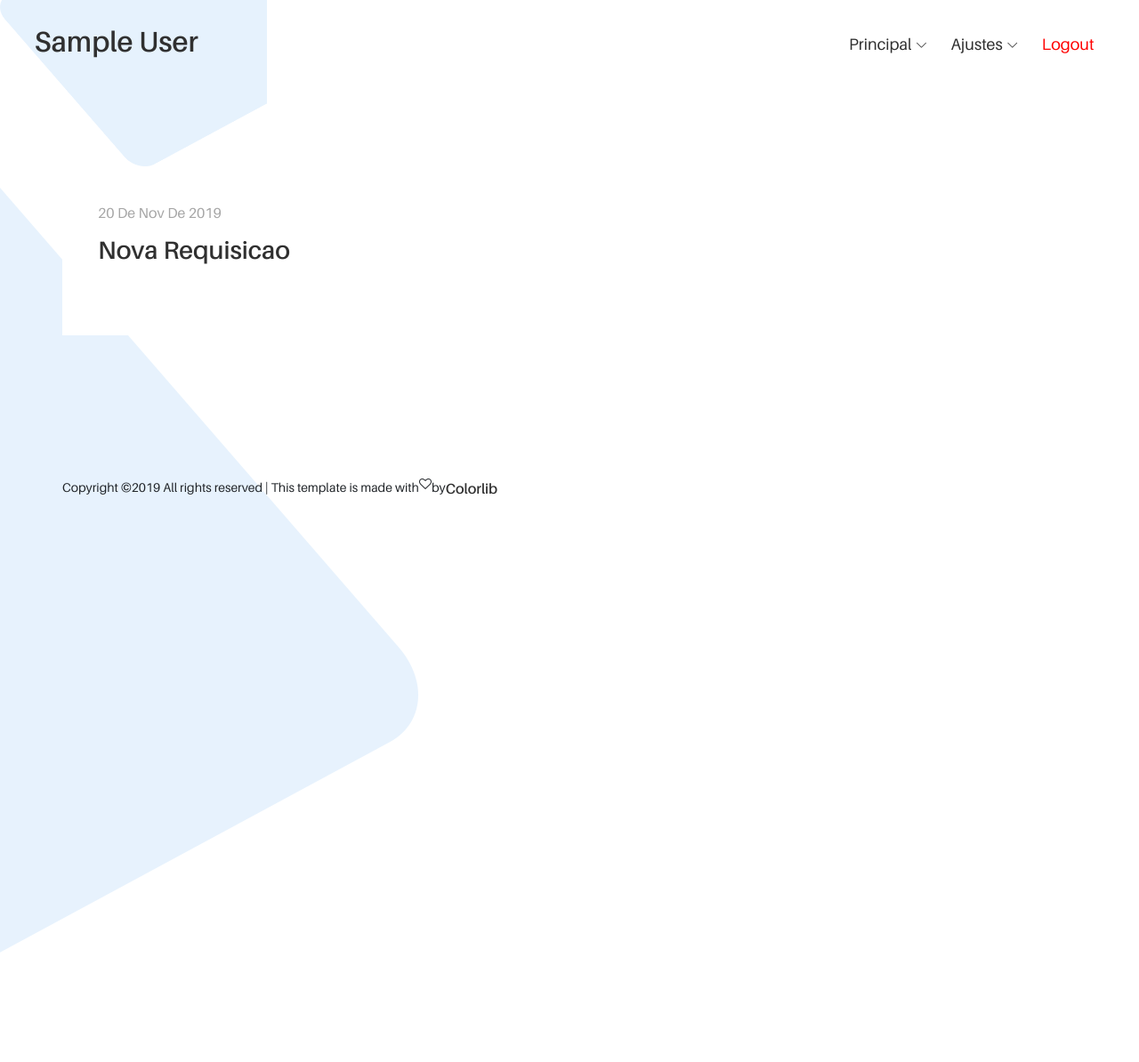
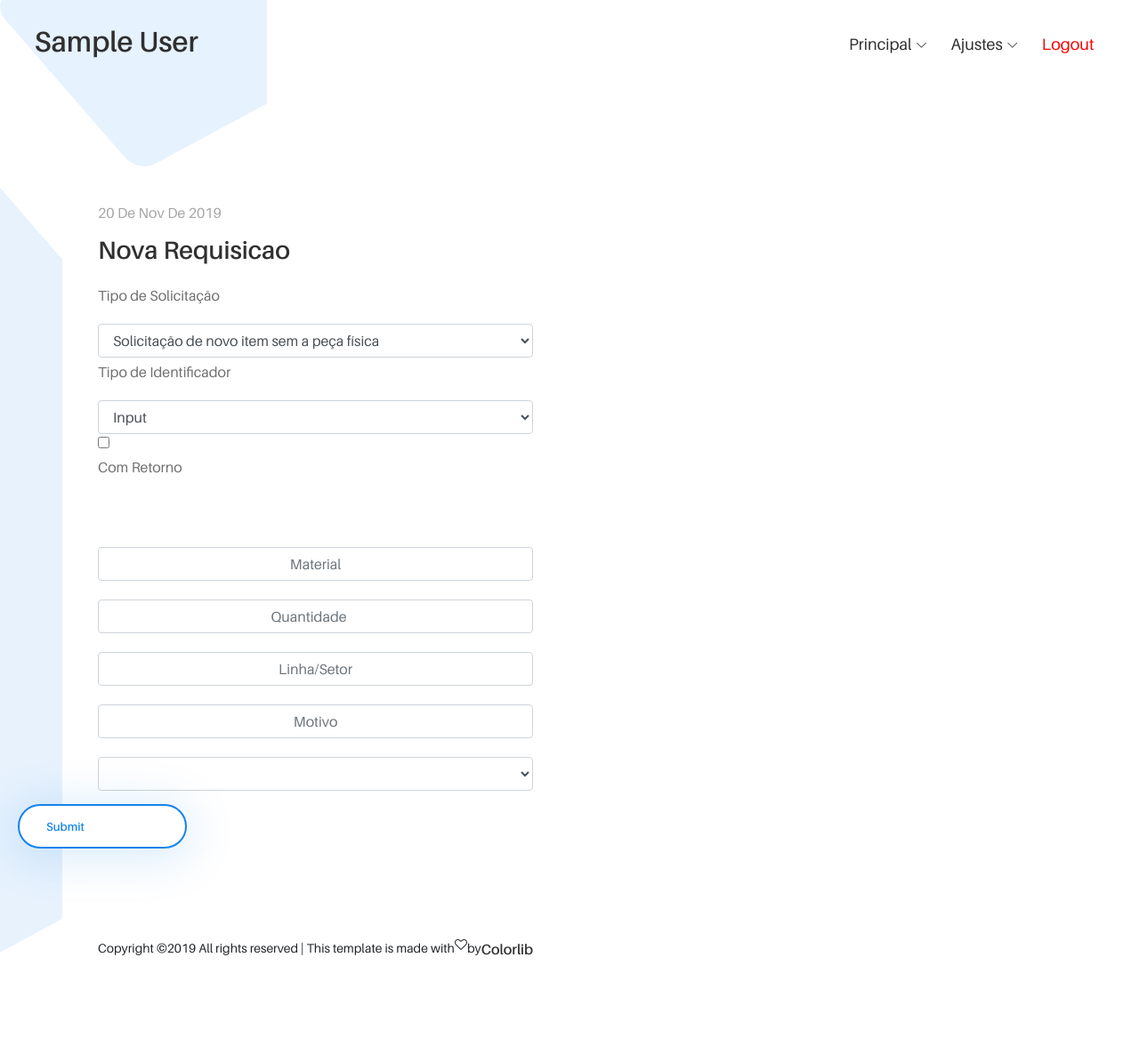
Before and after one commit to KiraLSN/sparepart, a PHP site: page /view/new-request.php in a window 1280 px wide. Shown: the top 1194 px of the page at 89% size. Before the commit the page ends 1071 px from the top, so only its background shows below. Run offline with PHP 8.4, Linux system fonts and the light colour scheme; the visitor is signed in with stand-in values (Sample User, id 1); lists and menus that the app fills with data are empty; some web fonts are replaced.

Commit message:
Teste e validacao do new request.

```diff
--- a/view/new-request.php
+++ b/view/new-request.php
@@ -78,7 +78,7 @@ if ($useraprov == 2){
                 <nav class="classy-navbar justify-content-between" id="uzaNav">
 
                     <!-- Logo -->
-                    <a class="nav-brand" href="index.php">
+                    <a class="nav-brand" href="../index.php">
                         <h2><?php echo $nome ?></h2>
                     </a>
 
@@ -102,7 +102,7 @@ if ($useraprov == 2){
                                 <li><a href="#">Principal</a>
                                     <ul class="dropdown">
 
-                                        <li><a href="report-diario.php">Novo Pedido </a></li>
+                                        <li><a href="view/new-request.php">Novo Pedido </a></li>
                                         <li><a href="report-mensal.php">Relatorio</a></li>
 
                                     </ul>
@@ -189,30 +189,102 @@ if ($useraprov == 2){
                         <h3 id="numcar">
                             <label>Nova Requisicao</label>
                         </h3>
-                        <form method="post">
+                        <form method="post" action="../model/sendNewRequest.php">
+
+                            <p class="branco">Tipo de Solicitação</p><select name="tiposol" class="form-control">
+                                <option>Solicitação de novo item sem a peça física</option>
+                                <option>Solicitação de material para Setup.</option>
+                                <option>Solicitação de item sem retorno ao spare part. </option>
+                                <option>Devolução de item para o S/part [GR] </option>
+
+
+                            </select>
+
+
+                            <p class="branco">Tipo de Identificador</p><select name="list2" class="form-control">
+                                <option>Input</option>
+                                <option>Prensa.</option>
+                                <option>Calibração</option>
+                                <option>LCIA</option>
+                                <option>Radiação</option>
+                                <option>Printer</option>
+                                <option>Bateria</option>
+                                <option>IMEI</option>
+                                <option>Audio Test</option>
+                                <option>Kitting</option>
+                                <option>Outros</option>
+
+
+                            </select>
+
+
+
+                            <div class="form-group">
+                                <input type="checkbox" class="checkbx" name="check" value="Retorno" />
+
+                                <p class="brancobx">Com Retorno</p><br>
+                            </div>
+                            <br>
+                            <div>
+                                <input type="text" class="form-control" name="material" placeholder="Material" autocomplete="on" required />
+                            </div>
+                            <br>
+                            <div>
+                                <input type="number" class="form-control" name="qty" placeholder="Quantidade" required />
+                            </div>
+                            <br>
+                            <div>
+                                <input type="text" class="form-control" name="linha" placeholder="Linha/Setor" required />
+
+                            </div>
+                            <br>
+                            <div>
+                                <input type="text" class="form-control" name="motivo" placeholder="Motivo" required />
+                            </div>
+                            <br>
+
+                            <?php
+
+                if ($useraprov == 1){
+
+
+                        echo '<p hidden class="branco">Aprovador / MySingleID</p><select  name="aprovador" class="form-control hidden">';
+                            echo '<option hidden value='.$_SESSION['nome'].'> </option>';
 
 
 
 
+                        echo '</select>';
+
+                }else{
+
+                        echo '<p class="branco">Aprovador / MySingleID</p><select name="aprovador" class="form-control" required>';
+                            echo '<option value=""> </option>';
+
+                    $pdo_verifica = $conexao_pdo->prepare('SELECT nome FROM usuarios WHERE aprovador = 1');
+		$pdo_verifica->execute();
+
+                    while( $fetch = $pdo_verifica->fetch() ) {
+			echo '<option>' . $fetch['nome'] . '</option>';
+                        echo '</br>';
+                    }
+
+
+
+                        echo '</select>';
+                    echo '</div>';
+                echo '</div>';
+                }
+
+
+                            ?>
+
+                            <button type="submit" name="btnCadastrar" id="form-submit" class="btn uza-btn btn-3 mt-15">Submit</button>
 
                         </form>
                         <br>
 
 
-
-
-
-                    </div>
-                </div>
-
-
-            </div>
-        </div>
-
-
-
-
-    </section>
                         <!-- ***** Blog Area End ***** -->
 
 
```
Also changed, not shown: model/sendNewRequest.php (added, +78 -0 lines). Lines whose indentation alone changed are shown as unchanged.
